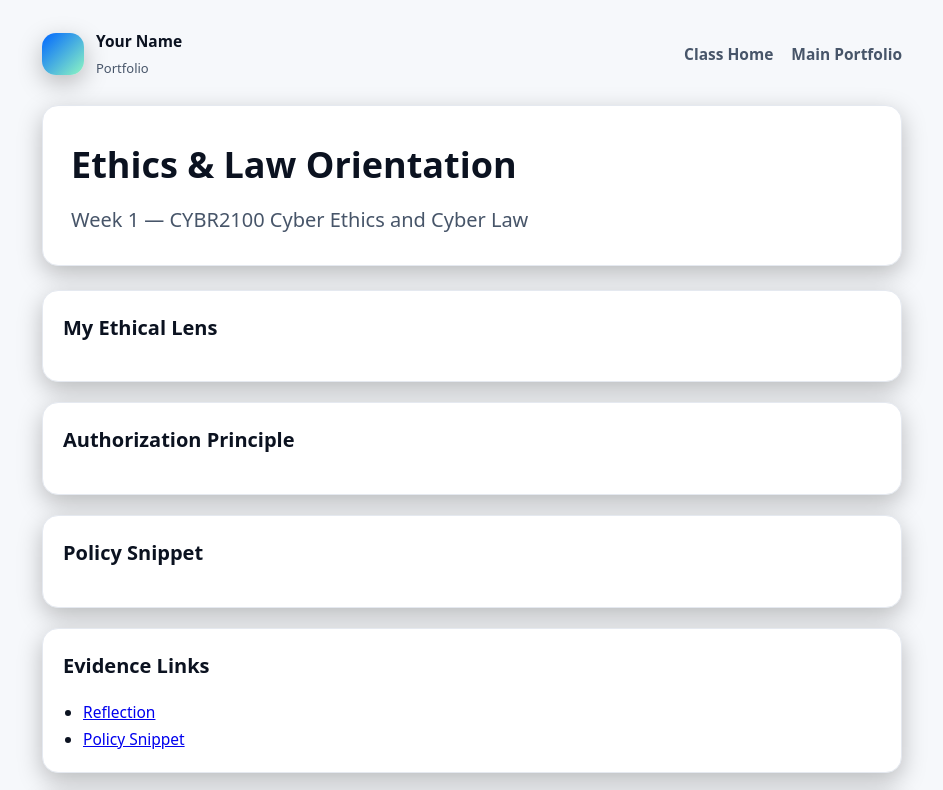
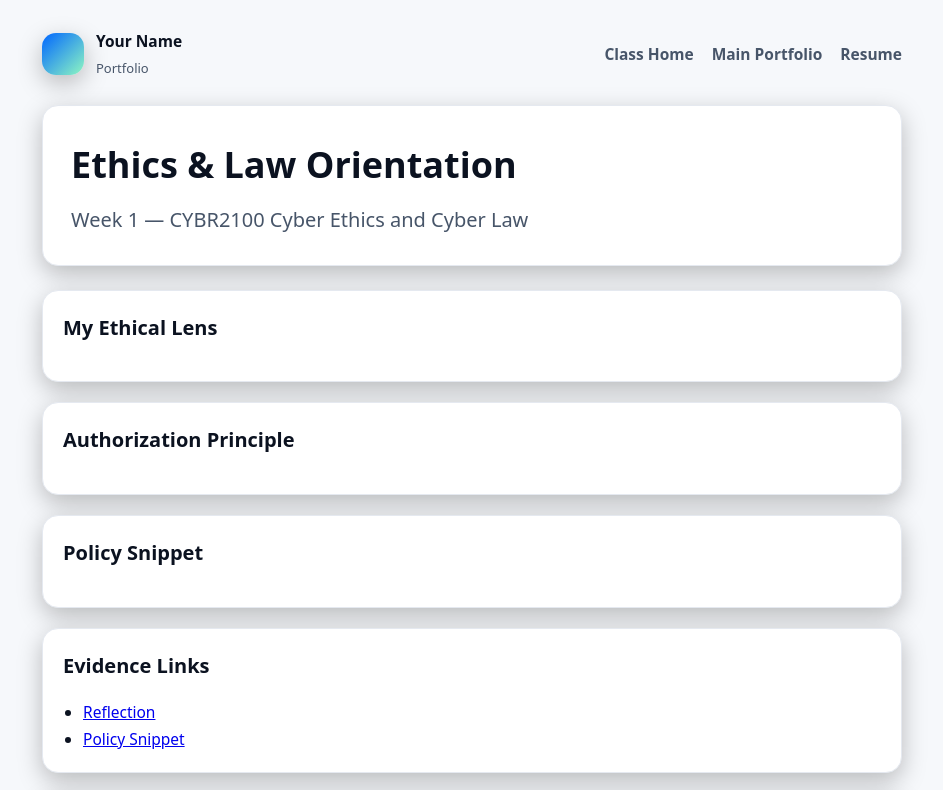
Before and after one commit to danielsj2-afk/danielsj2-afk.github.io, a plain HTML site: page CYBR2100/week_01/index.html in a window 1280 px wide. Shown: the top 790 px of the page, without its empty margins (168-1111 px from the left). Drawn offline with Linux system fonts and the light colour scheme.

Commit message:
Update index.html

```diff
--- a/CYBR2100/week_01/index.html
+++ b/CYBR2100/week_01/index.html
@@ -48,6 +48,7 @@
       <nav>
         <a href="../">Class Home</a>
         <a href="../../">Main Portfolio</a>
+        <a href="../Documents/Resume.pdf" target="_blank" rel="noopener">Resume</a>
       </nav>
     </header>
 
```
